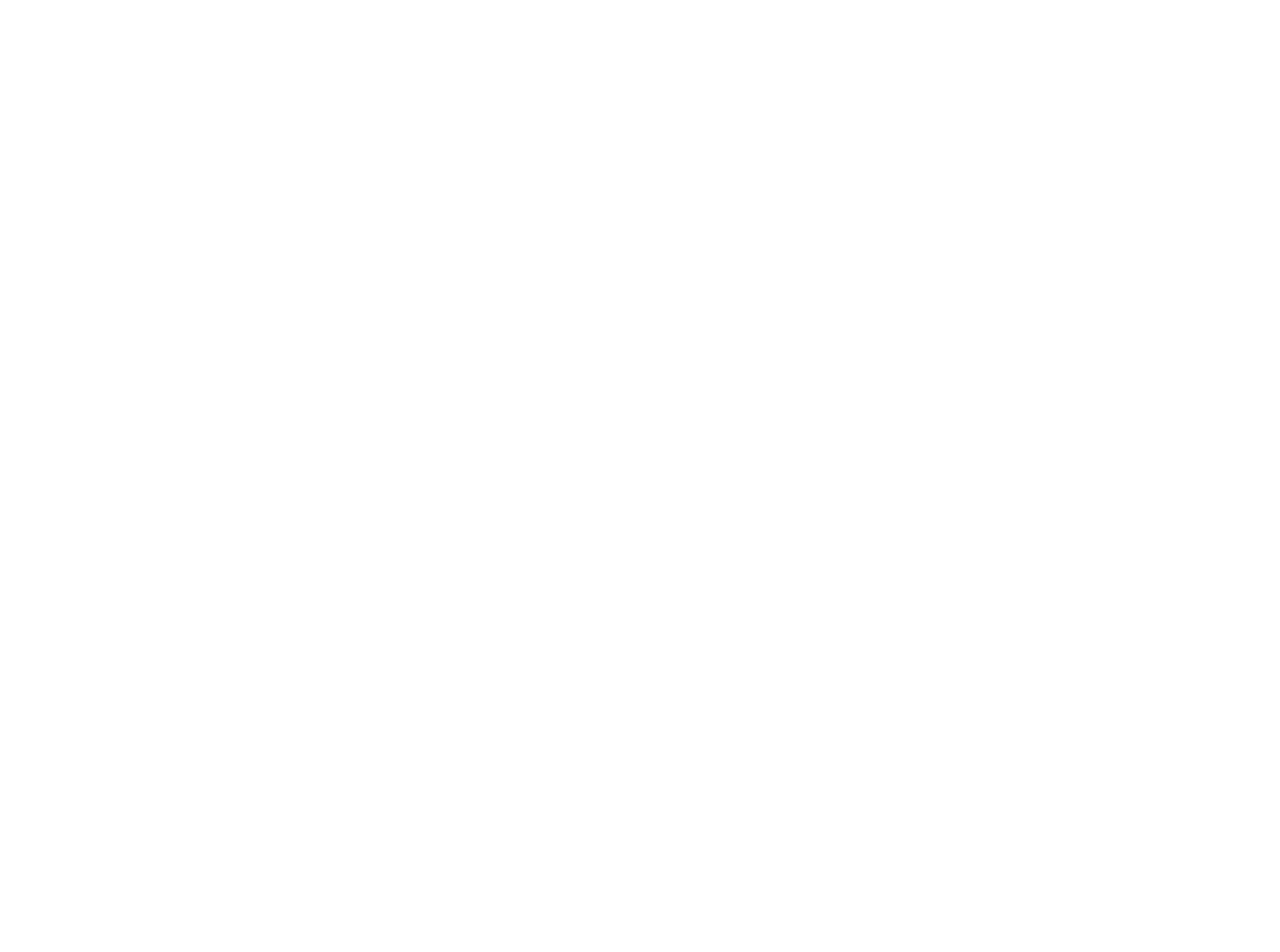
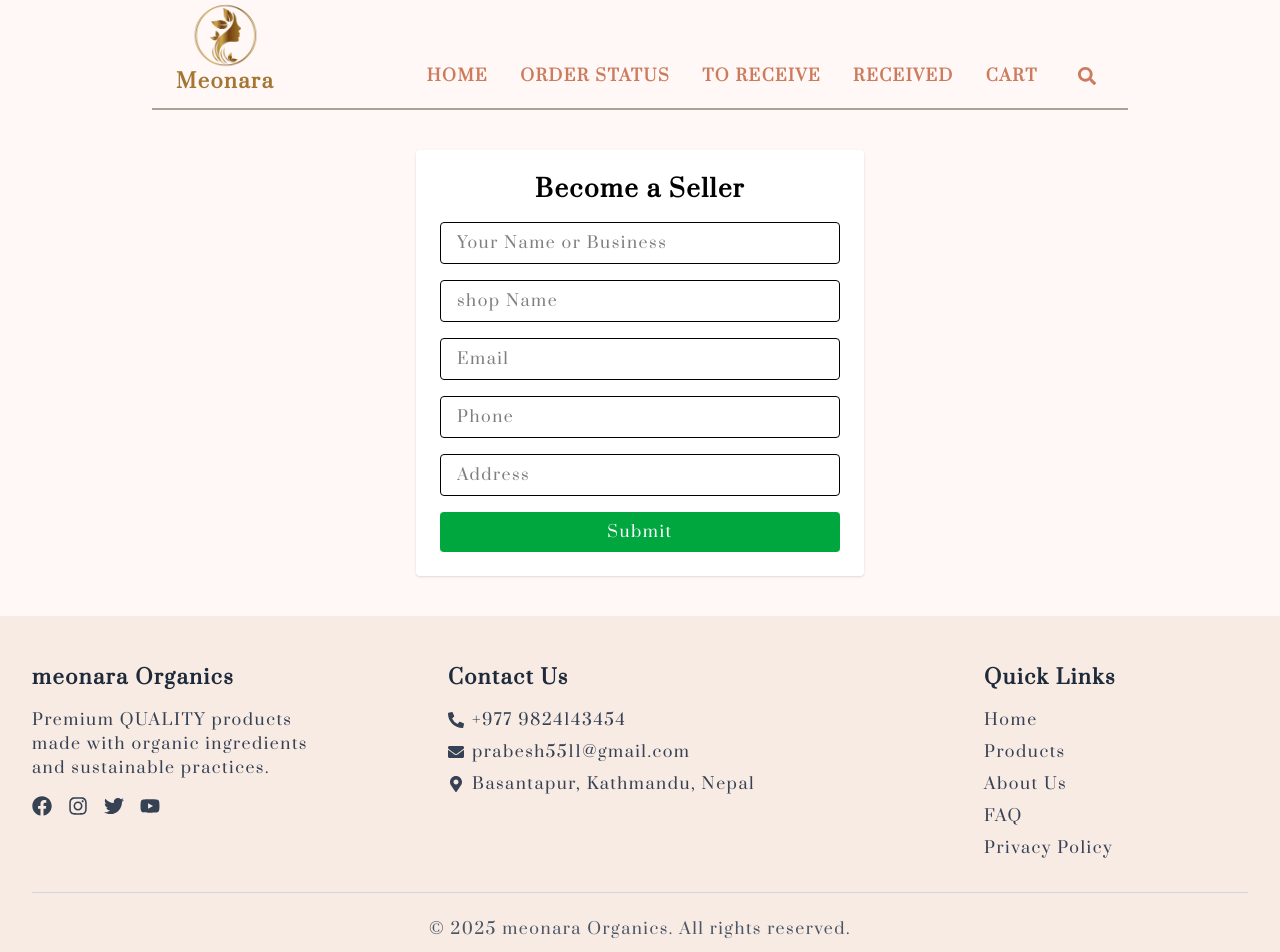
Before and after one commit to poshan25/fina, a React (Vite) app: page /becomeseller in a window 1280 px wide. Before the commit this address had no page. Shown: the top 952 px of the page. Before the commit the page ends 800 px from the top, so only its background shows below. Built offline with nearby package versions, Linux system fonts and the light colour scheme; no server answers; the database is empty.

Commit message:
update become a seller

```diff
--- a/src/App.jsx
+++ b/src/App.jsx
@@ -24,6 +24,7 @@
 import OrderStatus from "./components/OrderStatus";
 import Products from "./pages/Products";
 import AdminAddedProducts from "./components/AdminAddedProducts";
+import BecomeSeller from "./pages/BecomeSeller";
 
 function App() {
   return (
@@ -41,6 +42,8 @@
       <Route path="/orderStatus" element={<OrderStatus />}></Route>
 
       <Route path="/toReceive" element={<ToReceive />}></Route>
+
+      <Route path="/becomeseller" element={<BecomeSeller />}></Route>
 
       <Route path="/Received" element={<Received />}></Route>
 
--- a/src/components/UserNav.jsx
+++ b/src/components/UserNav.jsx
@@ -1947,6 +1947,7 @@
           <Link to="/orderStatus">Order Status</Link>
           <Link to="/toReceive">To Receive</Link>
           <Link to="/received">Received</Link>
+
           <div className="relative">
             <Link to="/userCart" className="relative inline-block">
               Cart
--- /dev/null
+++ b/src/pages/BecomeSeller.jsx
@@ -0,0 +1,122 @@
+import React, { useState } from "react";
+import supabase from "../supabaseClient";
+import UserNav from "../components/UserNav";
+import Footer from "./Footer";
+
+const BecomeSeller = () => {
+  const [formData, setFormData] = useState({
+    name: "",
+    email: "",
+    phone: "",
+    address: "",
+  });
+
+  const handleChange = (e) => {
+    setFormData((prev) => ({
+      ...prev,
+      [e.target.name]: e.target.value,
+    }));
+  };
+
+  const handleSubmit = async (e) => {
+    e.preventDefault();
+
+    const {
+      data: { user },
+      error: authError,
+    } = await supabase.auth.getUser();
+
+    if (authError || !user) {
+      alert("You must be logged in to become a seller");
+      return;
+    }
+
+    const { error } = await supabase.from("sellers").insert([
+      {
+        seller_id: user.id,
+        name: formData.name,
+        email: formData.email,
+        phone: formData.phone,
+        address: formData.address,
+      },
+    ]);
+
+    if (error) {
+      alert("Error creating seller: " + error.message);
+    } else {
+      alert("You are now a seller!");
+    }
+  };
+
+  return (
+    <div className="bg-[#fff8f7]">
+      <div className="  px-4 sm:px-6 lg:px-38">
+        <UserNav />
+      </div>
+
+      <div className="max-w-md mx-auto mt-10 mb-10 bg-white p-6 rounded shadow">
+        <h2 className="text-2xl font-bold mb-4 text-center">Become a Seller</h2>
+        <form onSubmit={handleSubmit} className="space-y-4">
+          <input
+            type="text"
+            name="name"
+            placeholder="Your Name or Business"
+            onChange={handleChange}
+            required
+            className="w-full border px-4 py-2 rounded"
+          />
+          <input
+            type="text"
+            name="shop Name"
+            placeholder="shop Name"
+            onChange={handleChange}
+            required
+            className="w-full border px-4 py-2 rounded"
+          />
+          <input
+            type="email"
+            name="email"
+            placeholder="Email"
+            onChange={handleChange}
+            required
+            className="w-full border px-4 py-2 rounded"
+          />
+          <input
+            type="text"
+            name="phone"
+            placeholder="Phone"
+            onChange={handleChange}
+            required
+            className="w-full border px-4 py-2 rounded"
+          />
+          <input
+            type="text"
+            name="address"
+            placeholder="Address"
+            onChange={handleChange}
+            required
+            className="w-full border px-4 py-2 rounded"
+          />
+          <button
+            type="submit"
+            className="w-full bg-green-600 text-white py-2 rounded hover:bg-red-700"
+          >
+            Submit
+          </button>
+        </form>
+      </div>
+      <Footer />
+    </div>
+  );
+};
+
+export default BecomeSeller;
+
+
+
+
+
+
+
+
+//  ADDING SUPABASE VALIDATION.
--- a/src/pages/Footer.jsx
+++ b/src/pages/Footer.jsx
@@ -76,13 +76,17 @@
 
 // export default Footer
 
-
-
-
-import React from 'react';
-import { FaFacebook, FaInstagram, FaTwitter, FaYoutube, FaPhoneAlt, FaEnvelope, FaMapMarkerAlt } from 'react-icons/fa';
+import React from "react";
+import {
+  FaFacebook,
+  FaInstagram,
+  FaTwitter,
+  FaYoutube,
+  FaPhoneAlt,
+  FaEnvelope,
+  FaMapMarkerAlt,
+} from "react-icons/fa";
 import { Link } from "react-router-dom";
-
 
 const Footer = () => {
   return (
@@ -93,19 +97,32 @@
           <div className="text-center md:text-left">
             <h3 className="text-xl font-bold mb-4">meonara Organics</h3>
             <p className="text-gray-700 mb-4 mx-auto md:mx-0 max-w-[300px]">
-              Premium QUALITY products made with organic ingredients and sustainable practices.
+              Premium QUALITY products made with organic ingredients and
+              sustainable practices.
             </p>
             <div className="flex justify-center md:justify-start space-x-4">
-              <a href="#" className="text-gray-700 hover:text-[#3b5998] transition-colors">
+              <a
+                href="#"
+                className="text-gray-700 hover:text-[#3b5998] transition-colors"
+              >
                 <FaFacebook className="w-5 h-5" />
               </a>
-              <a href="#" className="text-gray-700 hover:text-[#E1306C] transition-colors">
+              <a
+                href="#"
+                className="text-gray-700 hover:text-[#E1306C] transition-colors"
+              >
                 <FaInstagram className="w-5 h-5" />
               </a>
-              <a href="#" className="text-gray-700 hover:text-[#1DA1F2] transition-colors">
+              <a
+                href="#"
+                className="text-gray-700 hover:text-[#1DA1F2] transition-colors"
+              >
                 <FaTwitter className="w-5 h-5" />
               </a>
-              <a href="#" className="text-gray-700 hover:text-[#FF0000] transition-colors">
+              <a
+                href="#"
+                className="text-gray-700 hover:text-[#FF0000] transition-colors"
+              >
                 <FaYoutube className="w-5 h-5" />
               </a>
             </div>
@@ -128,7 +145,7 @@
                 Basantapur, Kathmandu, Nepal
               </li>
 
-            {/* <Link to="/verify">Switch Role</Link> */}
+              {/* <Link to="/verify">Switch Role</Link> */}
             </ul>
           </div>
 
@@ -136,17 +153,49 @@
           <div className="text-center md:ml-30 md:text-left">
             <h3 className="text-xl font-bold mb-4">Quick Links</h3>
             <ul className="space-y-2 text-gray-700">
-              <li><a href="#" className="hover:text-blue-400 transition">Home</a></li>
-              <li><a href="#" className="hover:text-blue-400 transition">Products</a></li>
-              <li><a href="#" className="hover:text-blue-400 transition">About Us</a></li>
-              <li><a href="#" className="hover:text-blue-400 transition">FAQ</a></li>
-              <li><a href="#" className="hover:text-blue-400 transition">Privacy Policy</a></li>
+              <li>
+                <a href="#" className="hover:text-blue-400 transition">
+                  Home
+                </a>
+              </li>
+              <li>
+                <a href="#" className="hover:text-blue-400 transition">
+                  Products
+                </a>
+              </li>
+              <li>
+                <a href="#" className="hover:text-blue-400 transition">
+                  About Us
+                </a>
+              </li>
+              <li>
+                <a href="#" className="hover:text-blue-400 transition">
+                  FAQ
+                </a>
+              </li>
+              <li>
+                <a href="#" className="hover:text-blue-400 transition">
+                  Privacy Policy
+                </a>
+              </li>
             </ul>
           </div>
         </div>
 
         <div className="border-t border-gray-300 mt-8 pt-6 text-center text-gray-600">
-          <p>&copy; {new Date().getFullYear()} meonara Organics. All rights reserved.</p>
+          <p>
+            &copy; {new Date().getFullYear()} meonara Organics. All rights
+            reserved.
+          </p>
+
+          <div className="mt-5">
+            <Link
+              className="border p-2 rounded-xl  bg-blue-500 border-none text-gray-100"
+              to="/becomeseller"
+            >
+              Become A Seller
+            </Link>
+          </div>
         </div>
       </div>
     </footer>
```
